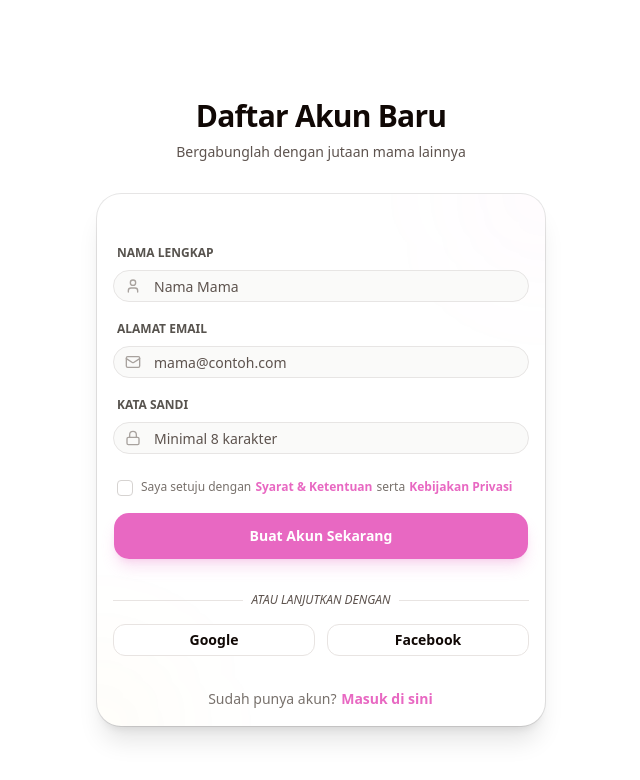
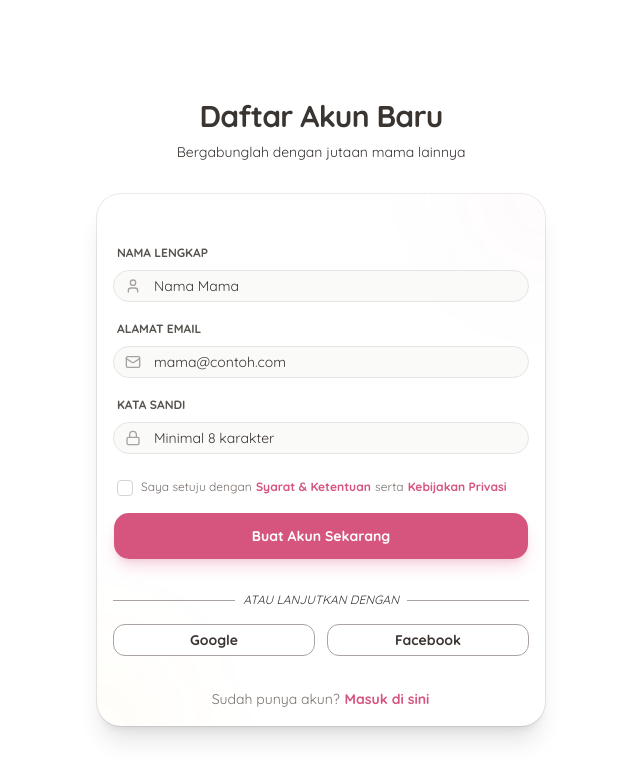
Before and after one commit to rizaldi-r/mamabear-frontend, a Next.js app: page /register in a window 1280 px wide. Shown: the top 780 px of the page, without its empty margins (319-959 px from the left). Built offline with nearby package versions, Linux system fonts and the light colour scheme.

Commit message:
style: setup custom color palette and global typography

```diff
--- a/src/app/globals.css
+++ b/src/app/globals.css
@@ -8,94 +8,109 @@
   .text-balance {
     text-wrap: balance;
   }
+
+  /* Font Guide implementation */
+  .text-font-1 {
+    font-size: 0.75rem;
+  }
+  .text-font-2 {
+    font-size: 1rem;
+  }
+  .text-font-3 {
+    font-size: 1.25rem;
+  }
+  .text-font-4 {
+    font-size: 1.5rem;
+  }
+  .text-font-5 {
+    font-size: 2rem;
+  }
+  .text-font-6 {
+    font-size: 2.5rem;
+  }
 }
 
 @layer base {
-  .theme {
-    --font-heading: var(--font-sans);
-    --font-sans: var(--font-sans);
-  }
   :root {
-    --background: 1 0 0; /* oklch(1 0 0) */
-    --foreground: 0.145 0.016 45.5; /* oklch(0.145 0.016 45.5) */
-    --card: 1 0 0; /* oklch(1 0 0) */
-    --card-foreground: 0.145 0.016 45.5; /* oklch(0.145 0.016 45.5) */
-    --popover: 1 0 0; /* oklch(1 0 0) */
-    --popover-foreground: 0.145 0.016 45.5; /* oklch(0.145 0.016 45.5) */
+    --font-sans: var(--font-quicksand);
+    --font-heading: var(--font-quicksand);
 
-    /* Mamabear Branding - Raw OKLCH Channels */
-    --primary: 0.701 0.187 340.5; /* oklch(0.701 0.187 340.5) */
-    --primary-foreground: 1 0 0; /* oklch(1 0 0) */
+    /* Mamabear Branding (Reference Hex Codes) */
+    --mama-brown: #6c4735;
+    --mama-hot-pink: #d6557e;
+    --mama-pink: #fbcbd9;
+    --mama-cream: #ffe8dc;
+    --color-gray: #545454;
+    --color-light-gray: #a9a9a9;
 
-    --secondary: 0.984 0.011 340.5; /* oklch(0.984 0.011 340.5) */
-    --secondary-foreground: 0.45 0.18 340.5; /* oklch(0.45 0.18 340.5) */
-
-    --muted: 0.971 0.005 45.5; /* oklch(0.971 0.005 45.5) */
-    --muted-foreground: 0.45 0.015 45.5; /* oklch(0.45 0.015 45.5) */
-
-    --accent: 0.984 0.011 340.5; /* oklch(0.984 0.011 340.5) */
-    --accent-foreground: 0.701 0.187 340.5; /* oklch(0.701 0.187 340.5) */
-
-    --destructive: 0.628 0.258 29.2; /* oklch(0.628 0.258 29.2) */
-    --destructive-foreground: 0.984 0 0; /* oklch(0.984 0 0) */
-
-    --border: 0.92 0.005 45.5; /* oklch(0.92 0.005 45.5) */
-    --input: 0.92 0.005 45.5; /* oklch(0.92 0.005 45.5) */
-    --ring: 0.701 0.187 340.5; /* oklch(0.701 0.187 340.5) */
-
-    --radius: 0.75rem;
-
-    --chart-1: 0.701 0.187 340.5; /* oklch(0.701 0.187 340.5) */
-    --chart-2: 0.145 0.016 45.5; /* oklch(0.145 0.016 45.5) */
-    --chart-3: 0.65 0.2 30; /* oklch(0.65 0.2 30) */
-    --chart-4: 0.8 0.12 70; /* oklch(0.8 0.12 70) */
-    --chart-5: 0.75 0.15 50; /* oklch(0.75 0.15 50) */
-
-    --sidebar: 1 0 0; /* oklch(1 0 0) */
-    --sidebar-foreground: 0.145 0.016 45.5; /* oklch(0.145 0.016 45.5) */
-    --sidebar-primary: 0.701 0.187 340.5; /* oklch(0.701 0.187 340.5) */
-    --sidebar-primary-foreground: 1 0 0; /* oklch(1 0 0) */
-    --sidebar-accent: 0.984 0.011 340.5; /* oklch(0.984 0.011 340.5) */
-    --sidebar-accent-foreground: 0.701 0.187 340.5; /* oklch(0.701 0.187 340.5) */
-    --sidebar-border: 0.92 0.005 45.5; /* oklch(0.92 0.005 45.5) */
-    --sidebar-ring: 0.701 0.187 340.5; /* oklch(0.701 0.187 340.5) */
+    /* Shadcn Mapping using predefined Mamabear colors in OKLCH */
+    --background: 1 0 0;
+    --foreground: 0.3342 0.01 48.4048;
+    --card: 1 0 0;
+    --card-foreground: 0.3342 0.01 48.4048;
+    --popover: 1 0 0;
+    --popover-foreground: 0.3342 0.01 48.4048;
+    --primary: 0.6279 0.1659 3.3964;
+    --primary-foreground: 1 0 0;
+    --secondary: 0.8877 0.057 358.9659;
+    --secondary-foreground: 0.4187 0.05 44.5165;
+    --muted: 0.9463 0.03 49.46;
+    --muted-foreground: 0.3342 0.01 48.4048;
+    --accent: 0.8877 0.057 358.9659;
+    --accent-foreground: 0.4187 0.05 44.5165;
+    --destructive: 0.628 0.2577 29.2339;
+    --destructive-foreground: 0.9851 0 0;
+    --border: 0.7202 0.01 52.0458;
+    --input: 0.7202 0.01 52.0458;
+    --ring: 0.6279 0.1659 3.3964;
+    --chart-1: 0.5804 0.1707 340.357;
+    --chart-2: 0.4187 0.05 44.5165;
+    --chart-3: 0.8695 0.0609 341.0938;
+    --chart-4: 0.9403 0.03 49.4572;
+    --chart-5: 0.3342 0.01 48.4048;
+    --sidebar: 1 0 0;
+    --sidebar-foreground: 0.3342 0.01 48.4048;
+    --sidebar-primary: 0.5804 0.1707 340.357;
+    --sidebar-primary-foreground: 1 0 0;
+    --sidebar-accent: 0.8695 0.0609 341.0938;
+    --sidebar-accent-foreground: 0.4187 0.05 44.5165;
+    --sidebar-border: 0.7202 0.01 52.0458;
+    --sidebar-ring: 0.5804 0.1707 340.357;
   }
 
   .dark {
-    --background: 0.145 0.016 45.5; /* oklch(0.145 0.016 45.5) */
-    --foreground: 0.984 0 0; /* oklch(0.984 0 0) */
-    --card: 0.145 0.016 45.5; /* oklch(0.145 0.016 45.5) */
-    --card-foreground: 0.984 0 0; /* oklch(0.984 0 0) */
-    --popover: 0.145 0.016 45.5; /* oklch(0.145 0.016 45.5) */
-    --popover-foreground: 0.984 0 0; /* oklch(0.984 0 0) */
-
-    --primary: 0.701 0.187 340.5; /* oklch(0.701 0.187 340.5) */
-    --primary-foreground: 1 0 0; /* oklch(1 0 0) */
-
-    --secondary: 0.25 0.02 45.5; /* oklch(0.25 0.02 45.5) */
-    --secondary-foreground: 0.984 0 0; /* oklch(0.984 0 0) */
-
-    --muted: 0.25 0.02 45.5; /* oklch(0.25 0.02 45.5) */
-    --muted-foreground: 0.7 0.015 45.5; /* oklch(0.7 0.015 45.5) */
-
-    --accent: 0.25 0.02 45.5; /* oklch(0.25 0.02 45.5) */
-    --accent-foreground: 0.984 0 0; /* oklch(0.984 0 0) */
-
-    --destructive: 0.45 0.2 29.2; /* oklch(0.45 0.2 29.2) */
-    --destructive-foreground: 0.984 0 0; /* oklch(0.984 0 0) */
-
-    --border: 0.25 0.02 45.5; /* oklch(0.25 0.02 45.5) */
-    --input: 0.25 0.02 45.5; /* oklch(0.25 0.02 45.5) */
-    --ring: 0.701 0.187 340.5; /* oklch(0.701 0.187 340.5) */
-
-    --sidebar: 0.145 0.016 45.5; /* oklch(0.145 0.016 45.5) */
-    --sidebar-foreground: 0.984 0 0; /* oklch(0.984 0 0) */
-    --sidebar-primary: 0.701 0.187 340.5; /* oklch(0.701 0.187 340.5) */
-    --sidebar-primary-foreground: 1 0 0; /* oklch(1 0 0) */
-    --sidebar-accent: 0.25 0.02 45.5; /* oklch(0.25 0.02 45.5) */
-    --sidebar-accent-foreground: 0.984 0 0; /* oklch(0.984 0 0) */
-    --sidebar-border: 0.25 0.02 45.5; /* oklch(0.25 0.02 45.5) */
-    --sidebar-ring: 0.701 0.187 340.5; /* oklch(0.701 0.187 340.5) */
+    --background: 0.1448 0.0168 46.5307;
+    --foreground: 0.9851 0 0;
+    --card: 0.1996 0.0208 45.4712;
+    --card-foreground: 0.9851 0 0;
+    --popover: 0.1996 0.0208 45.4712;
+    --popover-foreground: 0.9851 0 0;
+    --primary: 0.5804 0.1707 340.357;
+    --primary-foreground: 1 0 0;
+    --secondary: 0.2508 0.0195 45.6802;
+    --secondary-foreground: 0.9851 0 0;
+    --muted: 0.2508 0.0195 45.6802;
+    --muted-foreground: 0.7007 0.0149 46.162;
+    --accent: 0.2508 0.0195 45.6802;
+    --accent-foreground: 0.9851 0 0;
+    --destructive: 0.4614 0.1893 29.2339;
+    --destructive-foreground: 0.9851 0 0;
+    --border: 0.2508 0.0195 45.6802;
+    --input: 0.2508 0.0195 45.6802;
+    --ring: 0.5804 0.1707 340.357;
+    --chart-1: 0.81 0.1 252;
+    --chart-2: 0.62 0.19 260;
+    --chart-3: 0.55 0.22 263;
+    --chart-4: 0.49 0.22 264;
+    --chart-5: 0.42 0.18 266;
+    --sidebar: 0.1448 0.0168 46.5307;
+    --sidebar-foreground: 0.9851 0 0;
+    --sidebar-primary: 0.5804 0.1707 340.357;
+    --sidebar-primary-foreground: 1 0 0;
+    --sidebar-accent: 0.2508 0.0195 45.6802;
+    --sidebar-accent-foreground: 0.9851 0 0;
+    --sidebar-border: 0.2508 0.0195 45.6802;
+    --sidebar-ring: 0.5804 0.1707 340.357;
   }
   * {
     @apply border-border outline-ring/50;
@@ -108,5 +123,6 @@
   }
   html {
     @apply font-sans;
+    /* font-family: var(--font-quicksand), ui-sans-serif, system-ui, sans-serif !important; */
   }
 }
--- a/src/app/layout.tsx
+++ b/src/app/layout.tsx
@@ -2,6 +2,7 @@ import type { Metadata } from "next";
 import localFont from "next/font/local";
 import "./globals.css";
 import { cn } from "@/lib/utils";
+import { Quicksand } from "next/font/google";
 
 const geistSans = localFont({
   src: "./fonts/GeistVF.woff",
@@ -12,6 +13,11 @@ const geistMono = localFont({
   src: "./fonts/GeistMonoVF.woff",
   variable: "--font-geist-mono",
   weight: "100 900",
+});
+const quicksand = Quicksand({
+  subsets: ["latin"],
+  variable: "--font-quicksand",
+  weight: ["300", "400", "700"],
 });
 
 export const metadata: Metadata = {
@@ -29,17 +35,12 @@ export default function RootLayout({
       lang="en"
       className={cn(
         geistSans.variable,
-        geistSans.variable,
-        geistSans.variable,
+        geistMono.variable,
+        quicksand.variable,
         "font-sans",
-        geistSans.variable,
       )}
     >
-      <body
-        className={`${geistSans.variable} ${geistMono.variable} antialiased`}
-      >
-        {children}
-      </body>
+      <body className={`${quicksand.variable} antialiased`}>{children}</body>
     </html>
   );
 }
--- a/tailwind.config.ts
+++ b/tailwind.config.ts
@@ -19,6 +19,10 @@ const config = {
       },
     },
     extend: {
+      fontFamily: {
+        sans: ["var(--font-quicksand)", "ui-sans-serif", "system-ui"],
+        heading: ["var(--font-quicksand)", "sans-serif"],
+      },
       colors: {
         border: "oklch(var(--border) / <alpha-value>)",
         input: "oklch(var(--input) / <alpha-value>)",
```
